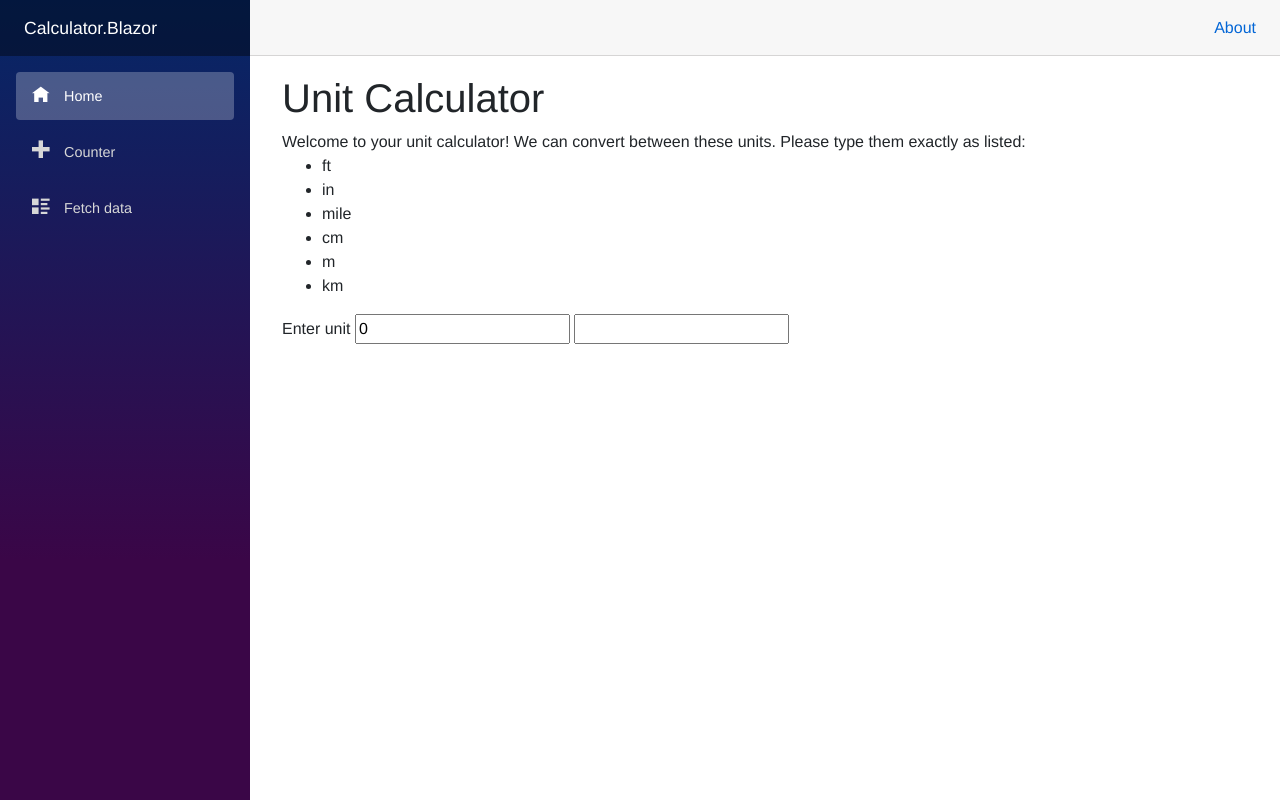
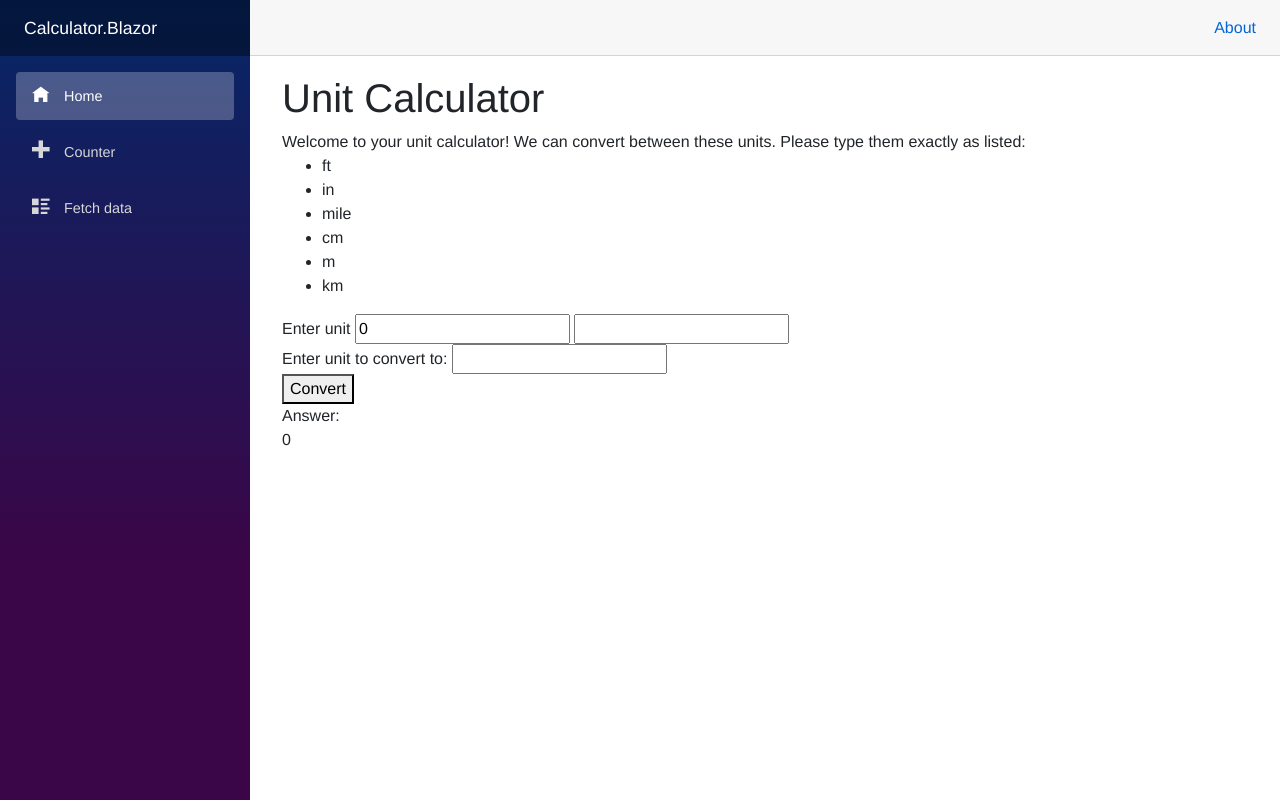
Before and after one commit to Marcelo-Zometa/UnitCalculator, an ASP.NET Core app: page / in a window 1280 px wide. Run offline with ASP.NET Core 8, Linux system fonts and the light colour scheme.

Commit message:
blazor app works

```diff
--- a/Calculator.Blazor/Pages/Index.razor
+++ b/Calculator.Blazor/Pages/Index.razor
@@ -1,4 +1,6 @@
 @page "/"
+@using System;
+
 <h1>@Title</h1>
 
 Welcome to your unit calculator!
@@ -14,13 +16,69 @@ We can convert between these units. Please type them exactly as listed:
     <li>km</li>
 </ul>
 
-Enter unit <input type="number" @bind="oldValue"/> <input type="text" @bind="oldUnit"/>
+Enter unit
+<input type="number" @bind="oldValue" />
+<input type="text" @bind="oldUnit" />
+<br />
+
+Enter unit to convert to:
+<input type="text" @bind="newUnit" />
+<br />
+
+<button type="submit" @onclick="Calculate">Convert</button>
+<br />
+
+Answer:
+<br />
+
+<label>@newValue </label> <label>@newUnit</label>
 
 @code
 {
-    string Title = "Unit Calculator";
+    public string Title = "Unit Calculator";
+    public double oldValue { get; set; }
+    public string oldUnit { get; set; }
+    public string newUnit { get; set; }
+    public double newValue { get; set; }
 
-    decimal oldValue { get; set; }
+    public Unit calculator;
 
-    string oldUnit { get; set; }
+    public void Calculate()
+    {
+        calculator = createUnit(oldUnit);
+
+        calculator.Calculate(oldValue, "to " + newUnit);
+
+        newValue = calculator.GetNewValue();
+    }
+
+    private Unit createUnit(string originalUnit)
+    {
+        Unit unit;
+
+        switch (originalUnit)
+        {
+            case "cm":
+                unit = new Centimeter();
+                break;
+            case "ft":
+                unit = new Foot();
+                break;
+            case "in":
+                unit = new Inch();
+                break;
+            case "km":
+                unit = new Kilometer();
+                break;
+            case "m":
+                unit = new Meter();
+                break;
+            case "mile":
+                unit = new Mile();
+                break;
+            default: throw new InvalidOperationException();
+        }
+
+        return unit;
+    }
 }
```
